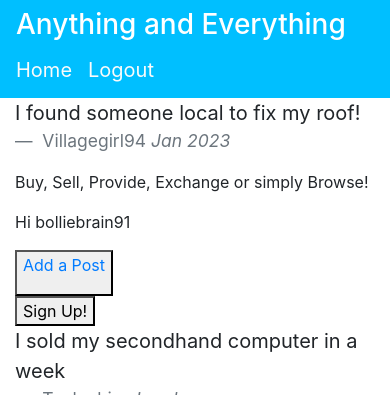
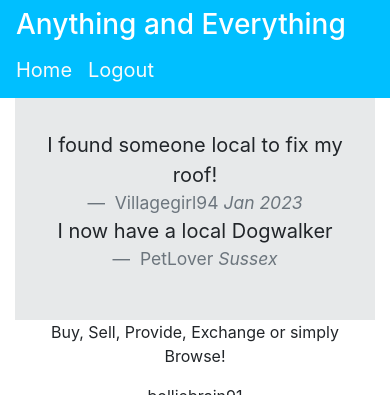
Before and after one commit to bolliebrain/anything-and-everything, a Django app: page / in a window 390 px wide; the page is wider, and only the part inside the window is pictured. Shown: the top 395 px of that part. Run offline with Django 3.2, Linux system fonts and the light colour scheme; a user stored in the database is signed in; data comes from the database, SQL or seed files in the repository.

Commit message:
added style to aande.html

```diff
--- a/myaande/templates/myaande/aande.html
+++ b/myaande/templates/myaande/aande.html
@@ -4,8 +4,8 @@
 
 
 <div class="container-fluid">
-    <div class="row">
-        <div class="col-md-4">
+    <div class="row intro">
+        <div class="col-md-4 d-flex justify-content-center quote">
             <blockquote class="blockquote">
                 <p class="mb-0">
                     I found someone local to fix my roof!
@@ -13,25 +13,32 @@
                 <footer class="blockquote-footer">
                     Villagegirl94 <cite>Jan 2023</cite>
                 </footer>
+                <p class="mb-0">
+                    I now have a local Dogwalker
+                </p>
+                <footer class="blockquote-footer">
+                    PetLover <cite>Sussex</cite>
+                </footer>
             </blockquote>
         </div>
-        <div class="col-md-4">
+        <div class="col-md-4 d-flex justify-content-center advert">
             <section class ="callout">
                 <p>Buy, Sell, Provide, Exchange or simply Browse!</p>
                 {% if user.is_authenticated %}
-                <p>Hi {{ user.username }}</p>
+                <p>{{ user.username }}</p>
                 <button type="button" class"btn btn-success btn-lg">
                     <a href="/addapost">
                         <p>Add a Post</p>
                     </a>
                 </button>
-                {% endif %}
-            </section>
+                {% else %}
                 <button type="button" class"btn btn-success btn-lg">
                     Sign Up!
                 </button>
+                {% endif %}
+            </section>
         </div>
-        <div class="col-md-4">
+        <div class="col-md-4 d-flex justify-content-center quote">
             <blockquote class="blockquote">
                 <p class="mb-0">
                     I sold my secondhand computer in a week
@@ -39,24 +46,31 @@
                 <footer class="blockquote-footer">
                     Techwhizz <cite>London</cite>
                 </footer>
+                <p class="mb-0">
+                    Secondhand Furniture for my new home
+                </p>
+                <footer class="blockquote-footer">
+                    Student <cite>2023</cite>
+                </footer>
             </blockquote>
         </div>
     </div>
     <div class="row">
         {% for post in post_list %}
-            <div class="col-md-3 postbox">
+            <div class="col-md-2">
+                <div class="innerbox">
                     <a href="{% url 'post_detail' post.slug %}">
-                <h2>{{ post.title }}</h2>
+                    <h3>{{ post.title }}</h3>
                     </a>
                     <div class="card-body">
                         <div class="image-container rounded-circle">
                             <img alt="Post Image" src="#"/>
                         </div>
                         <div>
-                    <p>{{ post.description }}</p>
                         <p>{{ post.dateposted }}</p>
                         {% if user.is_authenticated %}
                             <p>{{ post.user }}</p>
+                        </div>
                     </div>
                 </div>
                 {% endif %}
--- a/myaande/views.py
+++ b/myaande/views.py
@@ -13,7 +13,7 @@ class AandeView(ListView):
     model = Post
     template_name = 'myaande/aande.html'
     queryset = Post.objects.all()
-    paginate_by = 4
+    paginate_by = 6
 
     def get_data(self, **kwargs):
 #        posts = super().get_data(**kwargs)
--- a/static/css/style.css
+++ b/static/css/style.css
@@ -1,6 +1,6 @@
 
 .navbar-custom {
-    background-color:#00bfff
+    background-color:rgb(0, 191, 255)
 }
 
 .navbar-brand {
@@ -12,6 +12,25 @@
     border-color: orange;
 }
 
-.postbox {
-    border-color:black;
+.intro {
+    height: 20rem;
+    margin: auto;
 }
+
+.advert{
+    text-align:center;
+}
+
+.innerbox {
+    border-radius: 25px;
+    background: rgba(0, 191, 255, 0.4);
+    padding: 20px;
+    width: 17rem;
+    height: 17rem;
+}
+
+.quote {
+    text-align: center;
+    padding: 2rem;
+    background: rgba(195, 201, 203, 0.4);
+}
```
Lines whose indentation alone changed are shown as unchanged.
